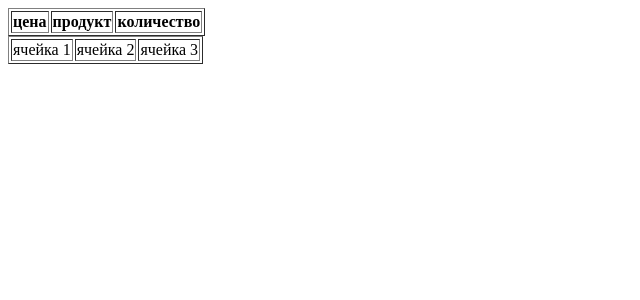
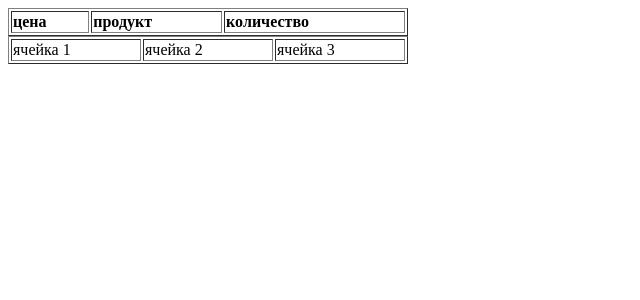
Before and after one commit to KolyaTim/KolyaTim, a PHP site: page / in a window 1280 px wide. Shown: the top 300 px of the page, without its empty margins (0-640 px from the left). Run offline with PHP 8.4, Linux system fonts and the light colour scheme; lists and menus that the app fills with data are empty.

Commit message:
12.4 слева

```diff
--- a/styles.css
+++ b/styles.css
@@ -1,3 +1,6 @@
-tr
-{width:500px;
+th
+{text-align:left;
  }
+ table {
+ width: 400px;
+ }
```
